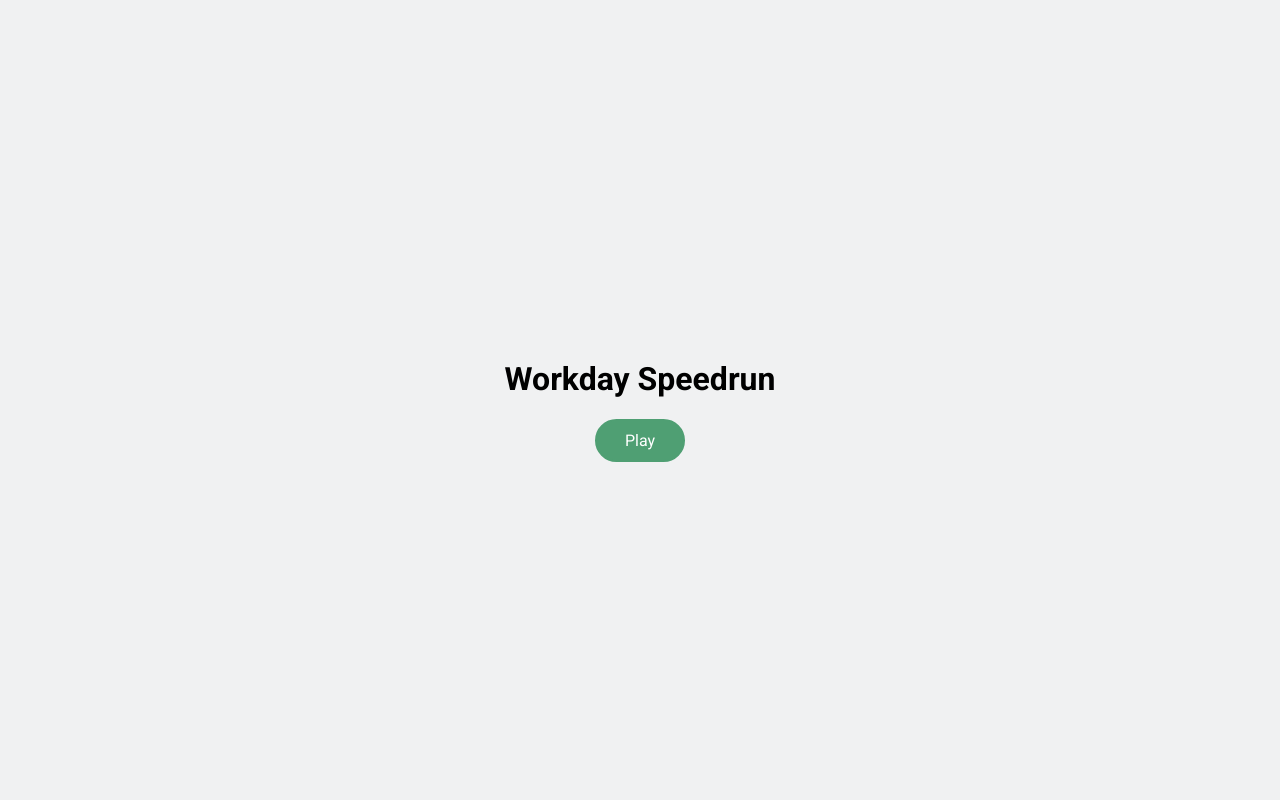
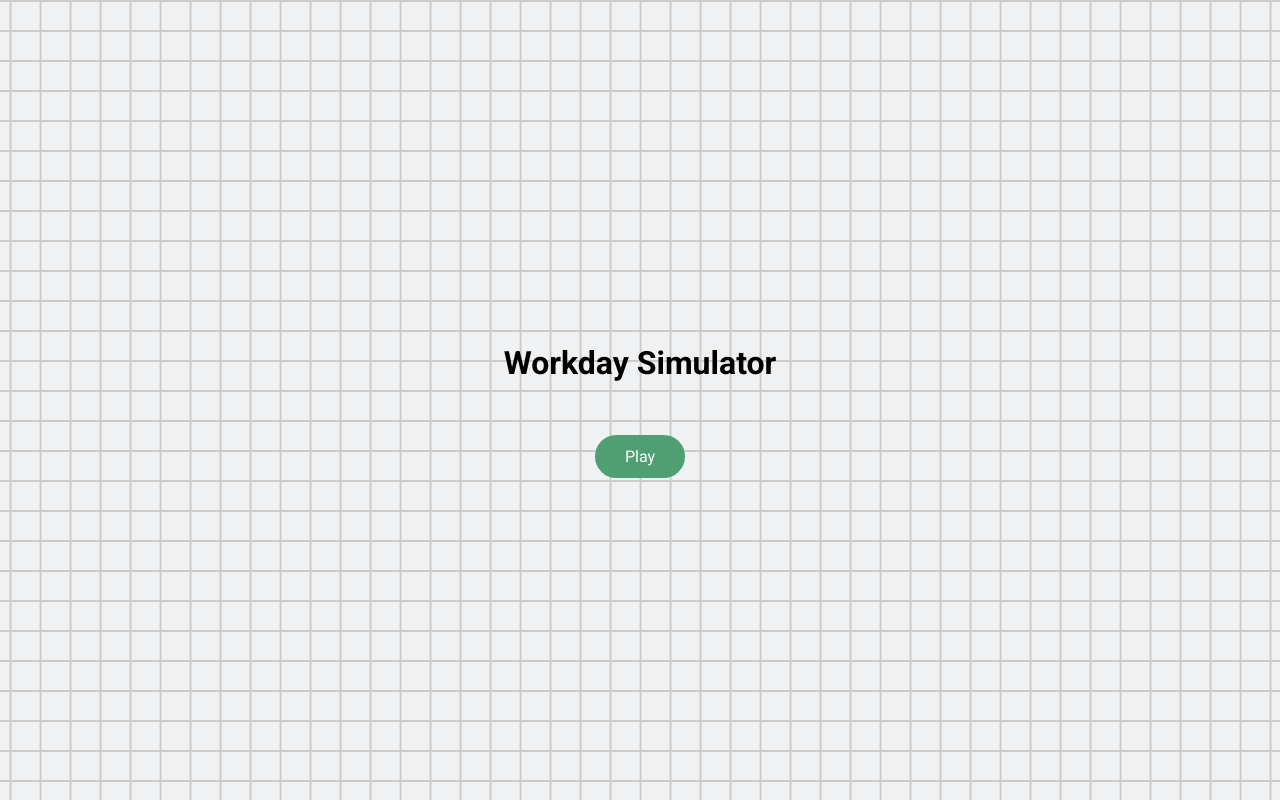
Before and after one commit to gdonlol/workday-simulator, a React (Vite) app: page / in a window 1280 px wide. Built offline with nearby package versions, Linux system fonts and the light colour scheme.

Commit message:
menu changes

```diff
--- a/src/App.tsx
+++ b/src/App.tsx
@@ -1,5 +1,6 @@
 import './css/Forms.css'
 import './css/App.css'
+import './css/Menu.css'
 import { Routes, Route } from 'react-router'
 import { Menu } from './Menu'
 import { GameDisplay } from './GameDisplay'
--- a/src/Menu.tsx
+++ b/src/Menu.tsx
@@ -3,7 +3,9 @@ import { Link } from "react-router"
 export const Menu = () => {
   return (
     <div className="menu-container">
-      <h1>Workday Speedrun</h1>
+      <div className="grid-background" />
+      <h1>Workday Simulator</h1>
+      <p></p>
       <Link to="/game" className="btn green-btn"><span>Play</span></Link>
     </div>
   )
--- a/src/css/App.css
+++ b/src/css/App.css
@@ -26,14 +26,6 @@ a {
   color: black;
   text-decoration: none;
   cursor: pointer;
-}
-
-.menu-container {
-  display: flex;
-  flex-direction: column;
-  align-items: center;
-  justify-content: center;
-  height: 100vh;
 }
 
 .btn {
--- /dev/null
+++ b/src/css/Menu.css
@@ -0,0 +1,31 @@
+.menu-container {
+  display: flex;
+  flex-direction: column;
+  align-items: center;
+  justify-content: center;
+  height: 100vh;
+  position: relative;
+  overflow: hidden;
+}
+
+.grid-background {
+  position: absolute;
+  z-index: -99;
+  width: 200%;
+  height: 100%;
+  background:
+    linear-gradient(to right, #ccc 2px, transparent 1px) 0 0,
+    linear-gradient(to bottom, #ccc 2px, transparent 1px) 0 0;
+  background-size: 30px 30px;
+  animation: bg-pan 15s linear infinite;
+}
+
+@keyframes bg-pan {
+  0% {
+    transform: translateX(0);
+  }
+
+  100% {
+    transform: translateX(-50vw);
+  }
+}
```
